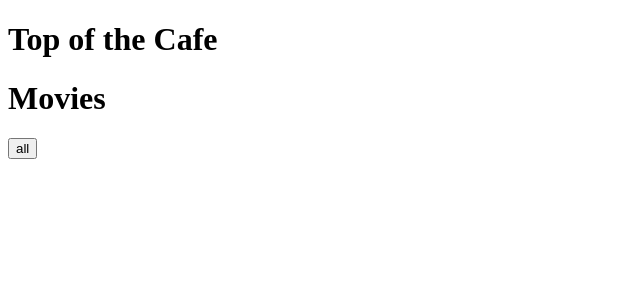
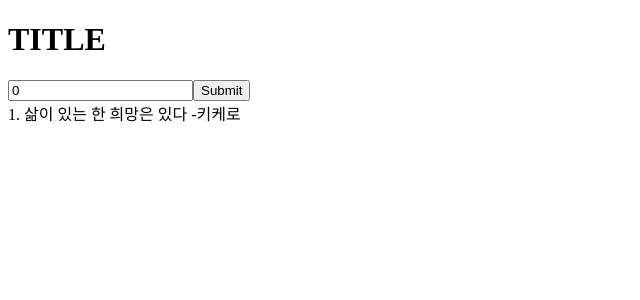
Before and after one commit to GunThatIsMyName/reactproject-recap, a React (Create React App) app: page / in a window 1280 px wide. Shown: the top 300 px of the page, without its empty margins (0-640 px from the left). Built offline with nearby package versions, Linux system fonts and the light colour scheme; no server answers.

Commit message:
sketch book

```diff
--- a/src/index.js
+++ b/src/index.js
@@ -1,6 +1,6 @@
 import React from 'react';
 import ReactDOM from 'react-dom';
-import App from './movieMenu/App';
+import App from './loveActually/App';
 
 ReactDOM.render(
   <React.StrictMode>
--- /dev/null
+++ b/src/loveActually/App.js
@@ -0,0 +1,24 @@
+import React, { useEffect, useState } from "react";
+import { saying } from "./data";
+
+const App = () => {
+    const [value,setPage] =useState(0);
+    const [data,setData] = useState(saying[value])
+    useEffect(()=>{
+        setData(saying[value])
+    },[value])
+  return (
+    <>
+        <h1>TITLE</h1>
+        <form  >
+            <input type="number" value={value} onChange={(e)=>setPage(e.target.value)} />
+            <button>Submit</button>
+        </form>
+        <section>
+            {data}
+        </section>
+    </>
+  );
+};
+
+export default App;
--- /dev/null
+++ b/src/loveActually/data.js
@@ -0,0 +1,34 @@
+export const saying =[
+'1. 삶이 있는 한 희망은 있다  -키케로',
+'2. 산다는것 그것은 치열한 전투이다.  -로망로랑',
+'3. 하루에 3시간을 걸으면 7년 후에 지구를 한바퀴 돌 수 있다. -사무엘존슨',
+'4. 언제나 현재에 집중할수 있다면 행복할것이다. -파울로 코엘료',
+'5. 진정으로 웃으려면 고통을 참아야하며 , 나아가 고통을 즐길 줄 알아야 해 -찰리 채플린',
+'6. 직업에서 행복을 찾아라. 아니면 행복이 무엇인지 절대 모를 것이다 -엘버트 허버드',
+'7. 신은 용기있는자를 결코 버리지 않는다 -켄러',
+'8. 행복의 문이 하나 닫히면 다른 문이 열린다 그러나 우리는 종종 닫힌 문을 멍하니 바라보다가',
+'9.우리를 향해 열린 문을 보지 못하게 된다  – 헬렌켈러',
+'10. 피할수 없으면 즐겨라 – 로버트 엘리엇',
+'11. 단순하게 살아라. 현대인은 쓸데없는 절차와 일 때문에 얼마나 복잡한 삶을 살아가는가?-이드리스 샤흐',
+'12. 먼저 자신을 비웃어라. 다른 사람이 당신을 비웃기 전에  – 엘사 맥스웰',
+'13. 먼저핀꽃은 먼저진다  남보다 먼저 공을 세우려고 조급히 서둘것이 아니다 – 채근담',
+'14. 행복한 삶을 살기위해 필요한 것은 거의 없다. -마르쿠스 아우렐리우스 안토니우스',
+'15. 절대 어제를 후회하지 마라 . 인생은 오늘의 나 안에 있고 내일은 스스로 만드는 것이다 L.론허바드',
+'16. 어리석은 자는 멀리서 행복을 찾고, 현명한 자는 자신의 발치에서 행복을 키워간다  -제임스 오펜하임',
+'17. 너무 소심하고 까다롭게 자신의 행동을 고민하지 말라 . 모든 인생은 실험이다 . 더많이 실험할수록 더나아진다  – 랄프 왈도 에머슨',
+'18. 한번의 실패와 영원한 실패를 혼동하지 마라  -F.스콧 핏제랄드',
+'19. 내일은 내일의 태양이 뜬다',
+'20. 피할수 없으면 즐겨라 -로버트 엘리엇',
+'21.절대 어제를 후회하지 마라. 인생은 오늘의  내 안에 있고 내일은 스스로 만드는것이다. -L론허바드',
+'22. 계단을 밟아야 계단 위에 올라설수 있다, -터키속담',
+'23. 오랫동안 꿈을 그리는 사람은 마침내 그 꿈을 닮아 간다, -앙드레 말로',
+'24. 좋은 성과를 얻으려면 한 걸음 한 걸음이 힘차고 충실하지 않으면 안 된다, -단테',
+'25. 행복은 습관이다,그것을 몸에 지니라 -허버드',
+'26. 성공의 비결은 단 한 가지, 잘할 수 있는 일에 광적으로 집중하는 것이다.- 톰 모나건',
+'27. 자신감 있는 표정을 지으면 자신감이 생긴다 -찰스다윈',
+'28. 평생 살 것처럼 꿈을 꾸어라.그리고 내일 죽을 것처럼 오늘을 살아라. – 제임스 딘',
+'29. 네 믿음은 네 생각이 된다 . 네 생각은  네 말이 된다. 네말은 네 행동이 된다 네행동은 네 습관이된다 . 네 습관은 네 가치가 된다 . 네 가치는 네 운명이 된다 – 간디',
+'30. 일하는 시간과 노는 시간을 뚜렷이 구분하라 . 시간의 중요성을 이해하고 매순간을 즐겁게 보내고 유용하게 활용하라. 그러면 젋은 날은 유쾌함으로 가득찰것이고 늙어서도 후회할 일이 적어질것이며 비록 가난할 때라도 인생을 아름답게 살아갈수있다  – 루이사 메이올콧',
+'31. 절대 포기하지 말라. 당신이 되고 싶은 무언가가 있다면, 그에 대해 자부심을 가져라. 당신 자신에게 기회를 주어라. 스스로가 형편없다고 생각하지 말라. 그래봐야 아무 것도 얻을 것이 없다. 목표를 높이 세워라.인생은 그렇게 살아야 한다.  – 마이크 맥라렌',
+'32. 1퍼센트의 가능성, 그것이 나의 길이다. -나폴레옹',
+]
```
